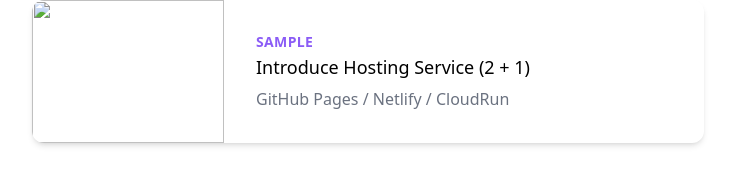
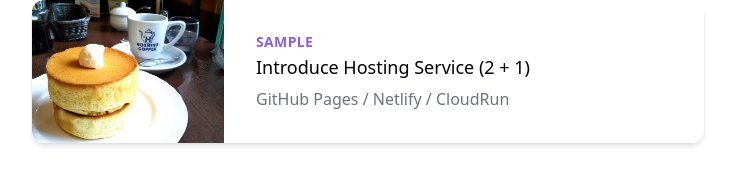
Before and after one commit to enpitut2023/HostingSample, a plain HTML site: page index.html in a window 1280 px wide. Shown: the whole page, without its empty margins (272-1007 px from the left). Drawn offline with nearby package versions, Linux system fonts and the light colour scheme; the site is published under a folder, as on GitHub Pages, so addresses that start at the root find nothing.

Commit message:
相対パス

```diff
--- a/index.html
+++ b/index.html
@@ -10,7 +10,7 @@
         <div class="max-w-md mx-auto bg-sky rounded-xl shadow-md overflow-hidden md:max-w-2xl">
             <div class="md:flex">
                 <div class="md:flex-shrink-0">
-                    <img class="h-48 w-full object-cover md:h-full md:w-48" src="/img/gild.jpg">
+                    <img class="h-48 w-full object-cover md:h-full md:w-48" src="./img/gild.jpg">
                 </div>
                 <div class="p-8">
                     <div class="uppercase tracking-wide text-sm text-violet-500 font-semibold">Sample</div>
```
